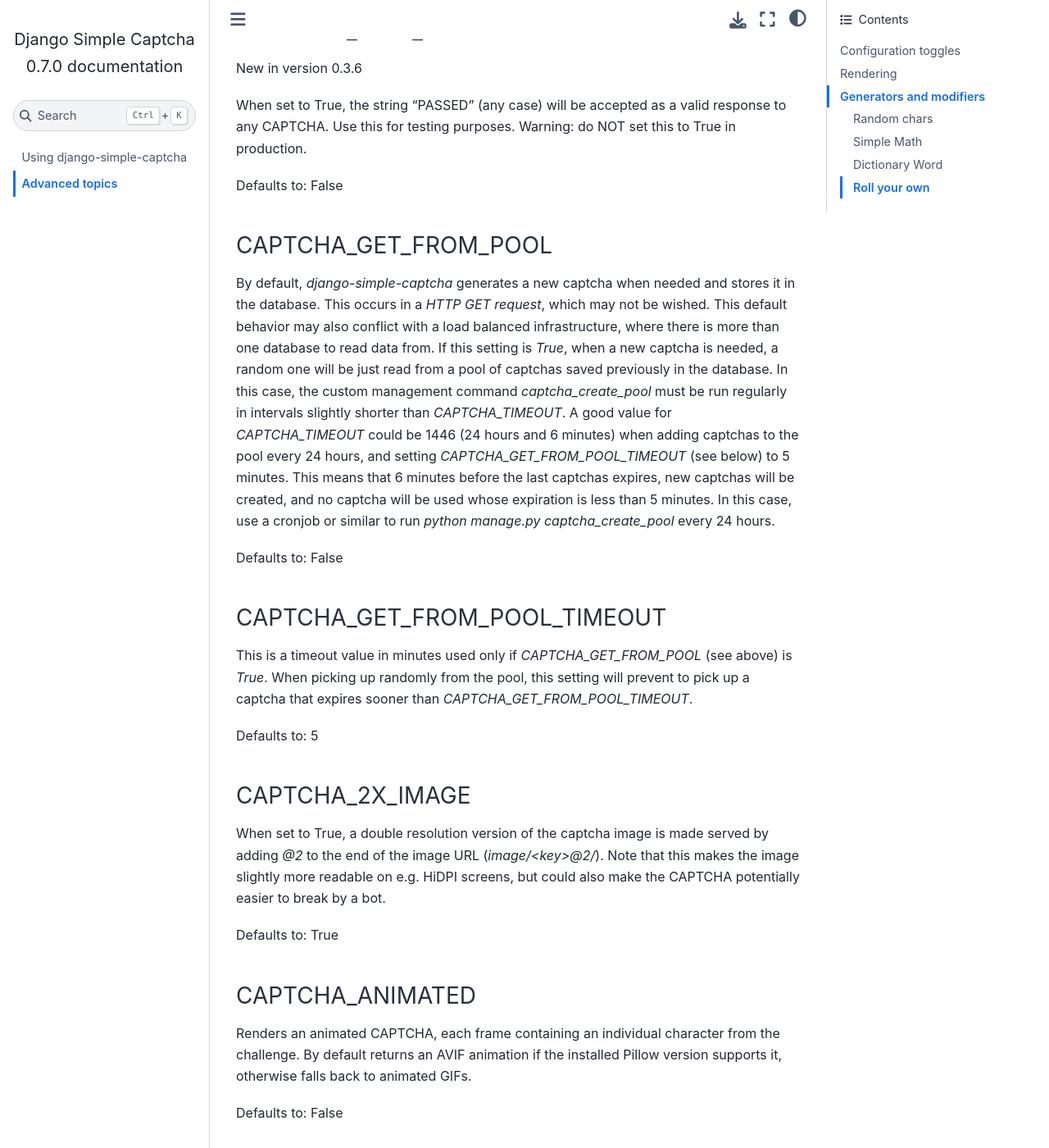
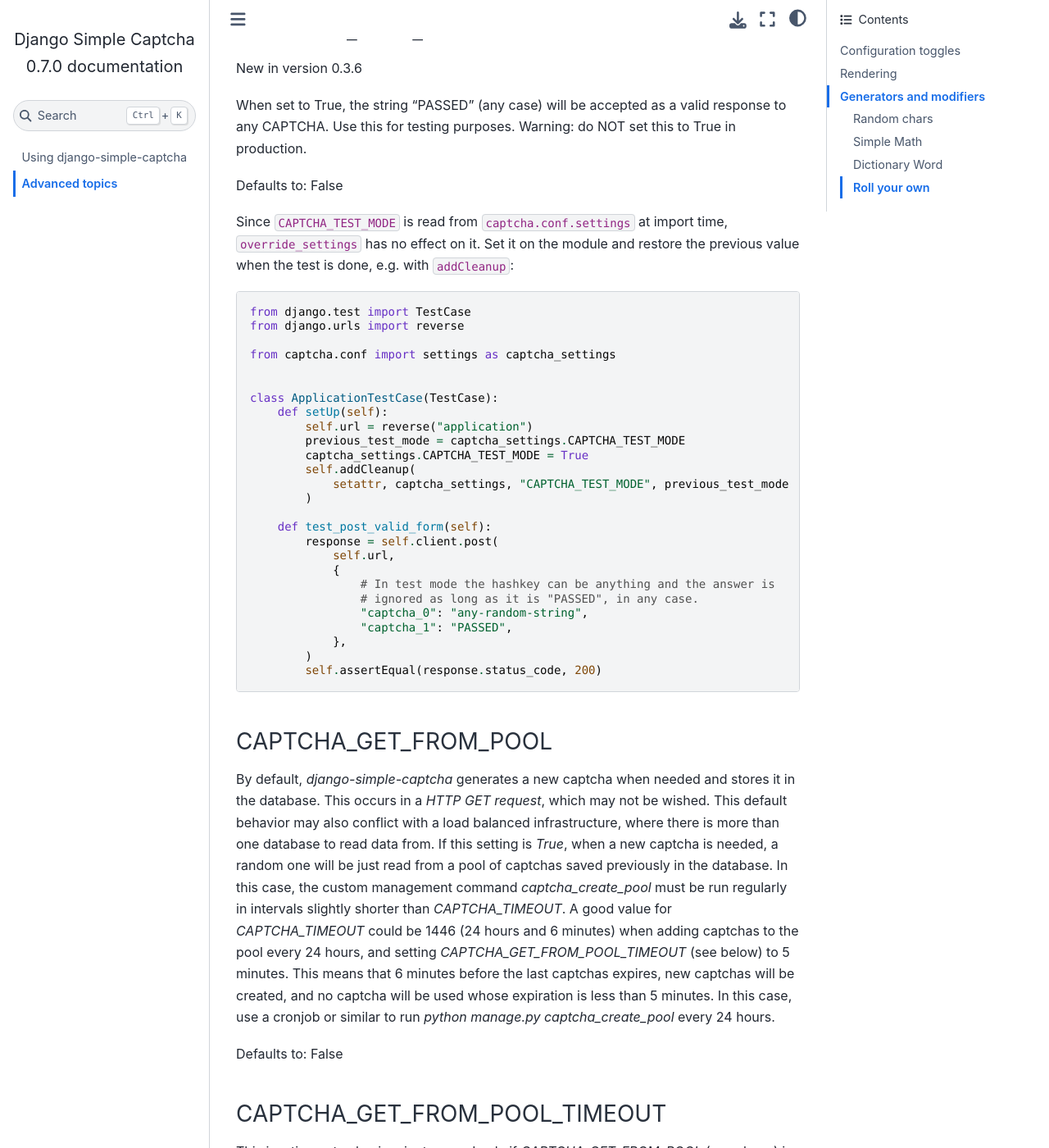
Before and after one commit to mbi/django-simple-captcha, a Sphinx documentation site: the page built from docs/advanced.rst, in a window 1280 px wide and 1400 px high, scrolled down 4256 px. Shown: the whole window at 82% size. Built offline with Sphinx 7.4.7 and the Sphinx Book theme 1.1.4, drawn with Linux system fonts in a browser that asks for light colours.

Commit message:
Document how to exercise CAPTCHA_TEST_MODE in tests (#241)
Based on the snippet from @songsammy in #241. The flag is now restored via
addCleanup so it no longer leaks into the rest of the test suite, the text
explains why override_settings cannot be used for this setting (it is read
from captcha.conf.settings at import time), and the redundant Client()
instantiation is gone.

Closes #241

```diff
--- a/docs/advanced.rst
+++ b/docs/advanced.rst
@@ -168,6 +168,37 @@ Use this for testing purposes. Warning: do NOT set this to True in production.
 
 Defaults to: False
 
+Since ``CAPTCHA_TEST_MODE`` is read from ``captcha.conf.settings`` at import time,
+``override_settings`` has no effect on it. Set it on the module and restore the
+previous value when the test is done, e.g. with ``addCleanup``::
+
+    from django.test import TestCase
+    from django.urls import reverse
+
+    from captcha.conf import settings as captcha_settings
+
+
+    class ApplicationTestCase(TestCase):
+        def setUp(self):
+            self.url = reverse("application")
+            previous_test_mode = captcha_settings.CAPTCHA_TEST_MODE
+            captcha_settings.CAPTCHA_TEST_MODE = True
+            self.addCleanup(
+                setattr, captcha_settings, "CAPTCHA_TEST_MODE", previous_test_mode
+            )
+
+        def test_post_valid_form(self):
+            response = self.client.post(
+                self.url,
+                {
+                    # In test mode the hashkey can be anything and the answer is
+                    # ignored as long as it is "PASSED", in any case.
+                    "captcha_0": "any-random-string",
+                    "captcha_1": "PASSED",
+                },
+            )
+            self.assertEqual(response.status_code, 200)
+
 
 CAPTCHA_GET_FROM_POOL
 ---------------------
```
Also changed, not shown: 1 other file.
